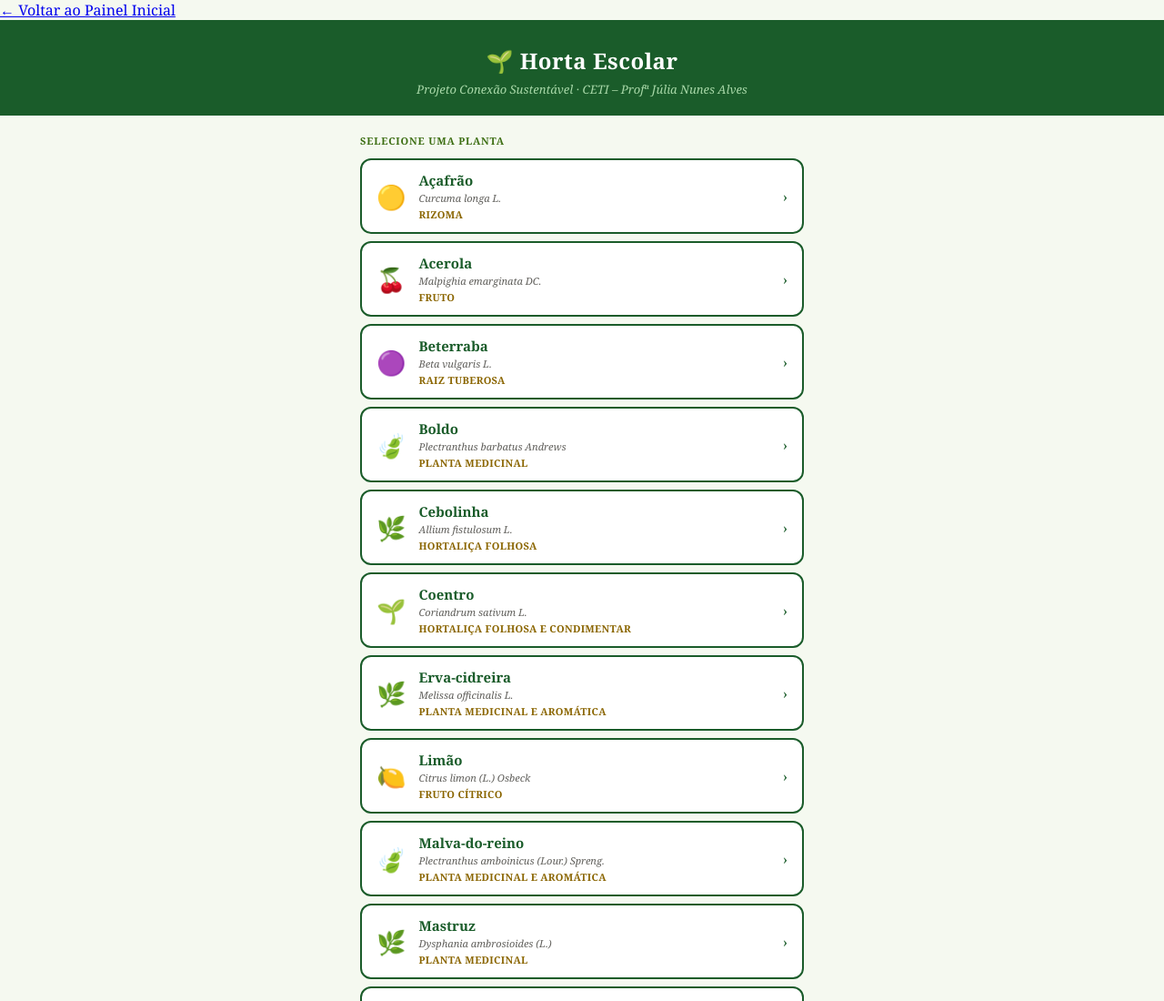
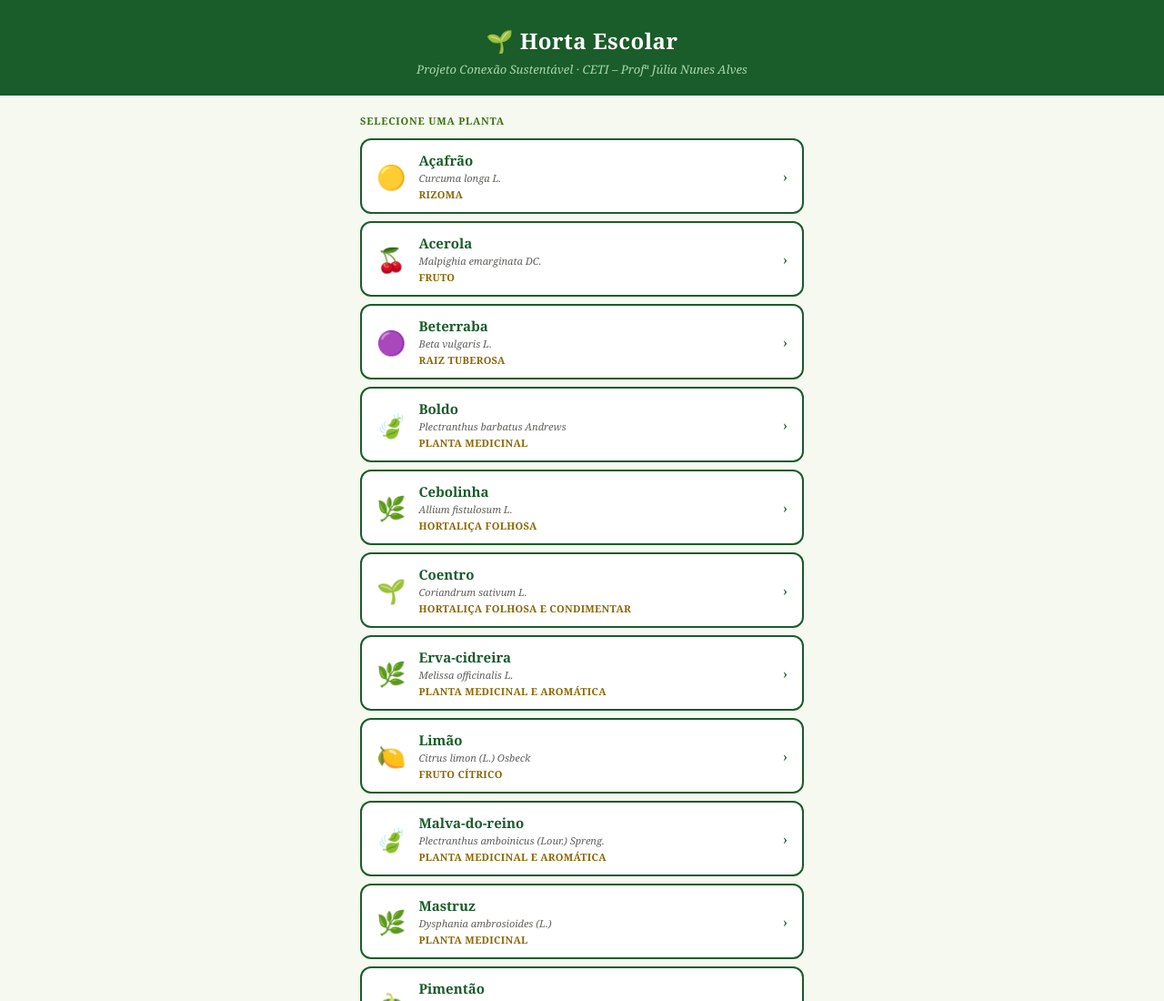
Before and after one commit to cristianefdal-bit/horta-escolar, a plain HTML site: page index.html in a window 1280 px wide. Shown: the top 1100 px of the page at 91% size. Drawn offline with Linux system fonts and the light colour scheme.

Commit message:
Update index.html

```diff
--- a/index.html
+++ b/index.html
@@ -64,7 +64,6 @@
   </style>
 </head>
 <body>
-  <a href="index.html" class="btn-voltar">← Voltar ao Painel Inicial</a>
 
   <div class="header">
     <h1>🌱 Horta Escolar</h1>
```
